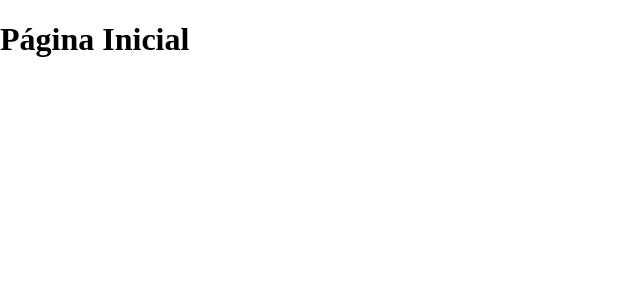
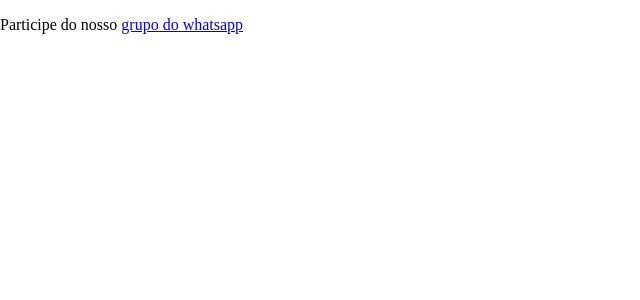
Before and after one commit to DevsGenteBoa/desenvolvimento-web-oficial, a Next.js app: page / in a window 1280 px wide. Shown: the top 300 px of the page, without its empty margins (0-640 px from the left). Built offline with nearby package versions, Linux system fonts and the light colour scheme.

Commit message:
home page criada

```diff
--- a/pages/index.tsx
+++ b/pages/index.tsx
@@ -5,12 +5,23 @@ const Home: NextPage = () => {
   return (
     <div>
       <Head>
-        <title>Create Next App</title>
+        <title>Desenvolvimento Web</title>
         <meta name="description" content="Generated by create next app" />
         <link rel="icon" href="/favicon.ico" />
       </Head>
 
-      <h1>Página Inicial</h1>
+      <main>
+        <p>
+          Participe do nosso{" "}
+          <a
+            href="https://chat.whatsapp.com/HTt7FwitQ9v6GnJ0VywgQw"
+            target="_blank"
+            rel="noopener noreferrer"
+          >
+            grupo do whatsapp
+          </a>
+        </p>
+      </main>
     </div>
   );
 };
```
